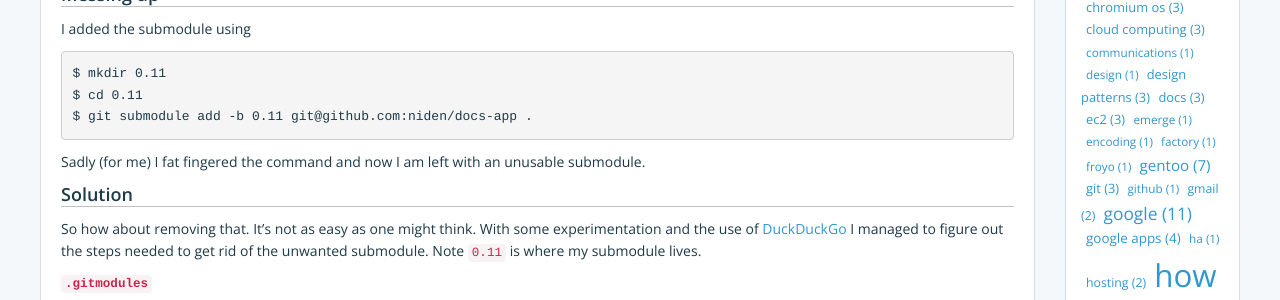
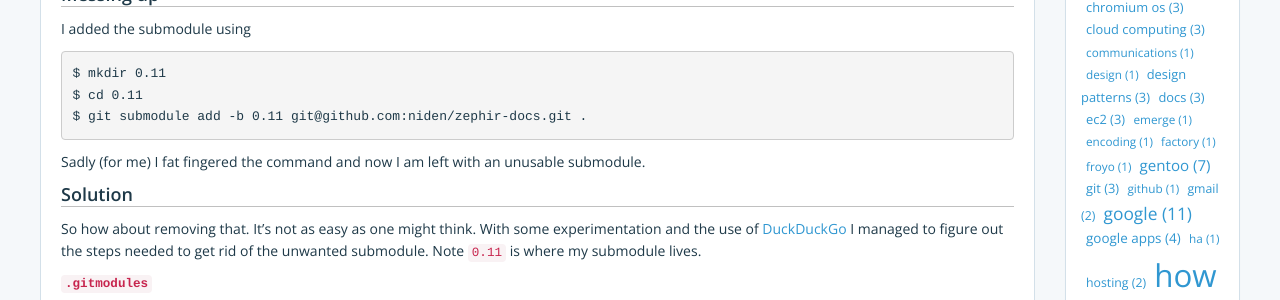
Before and after one commit to niden-net/niden-net, a Jekyll site: the page built from _posts/2018-12-21-removing-a-git-submodule.md, in a window 1280 px wide and 900 px high, scrolled down 525 px. Shown: the part 194-494 px from the top of the window. Built offline with Jekyll 4.4.1, drawn with Linux system fonts in a browser that asks for light colours; a style sheet for code colours, icons or effects is not loaded.

Commit message:
Fixed typo

````diff
--- a/_posts/2018-12-21-removing-a-git-submodule.md
+++ b/_posts/2018-12-21-removing-a-git-submodule.md
@@ -36,7 +36,7 @@ I added the submodule using
 ```sh
 $ mkdir 0.11
 $ cd 0.11
-$ git submodule add -b 0.11 git@github.com:niden/docs-app .
+$ git submodule add -b 0.11 git@github.com:niden/zephir-docs.git .
 ```
 Sadly (for me) I fat fingered the command and now I am left with an unusable submodule.
 
````
